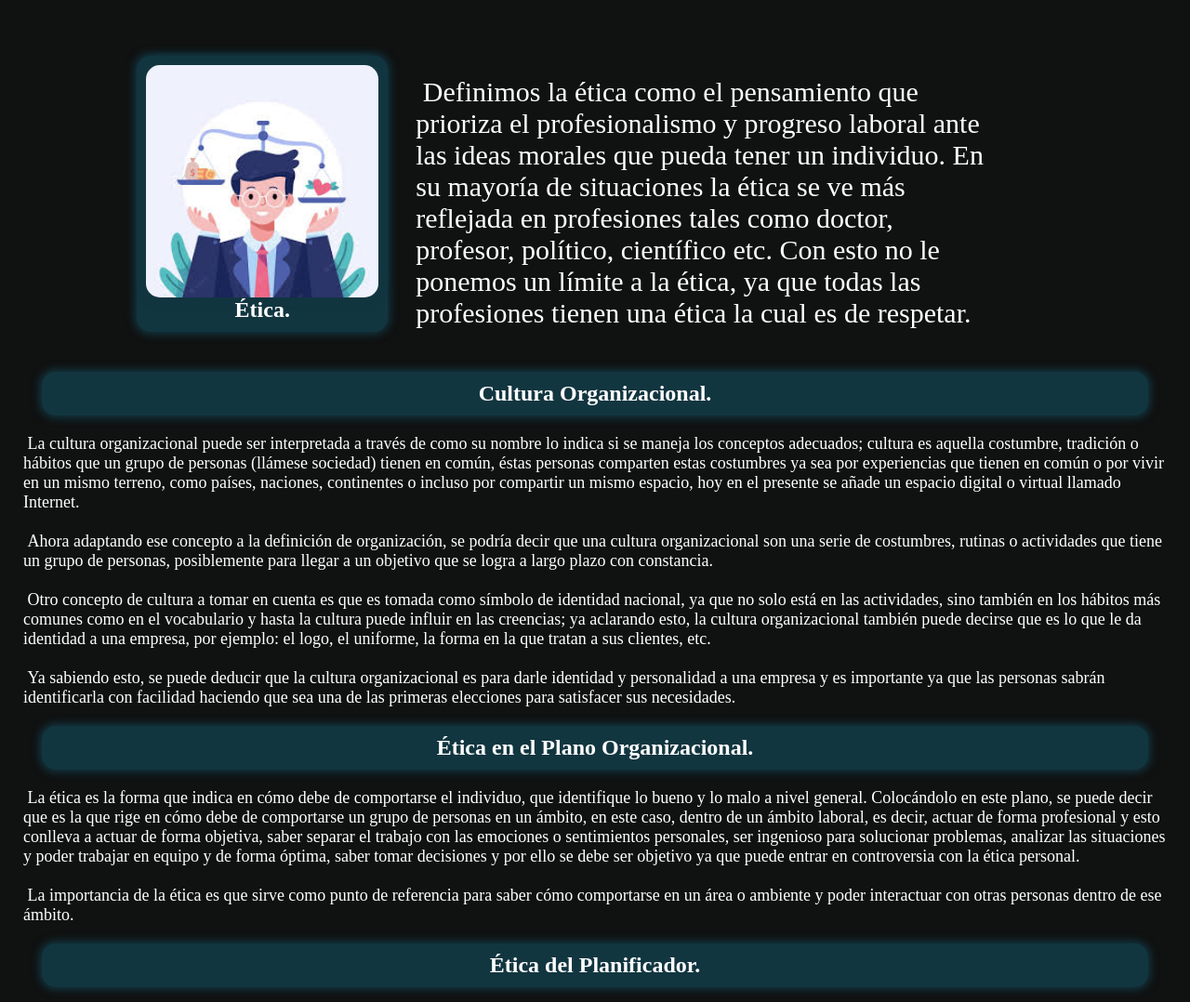
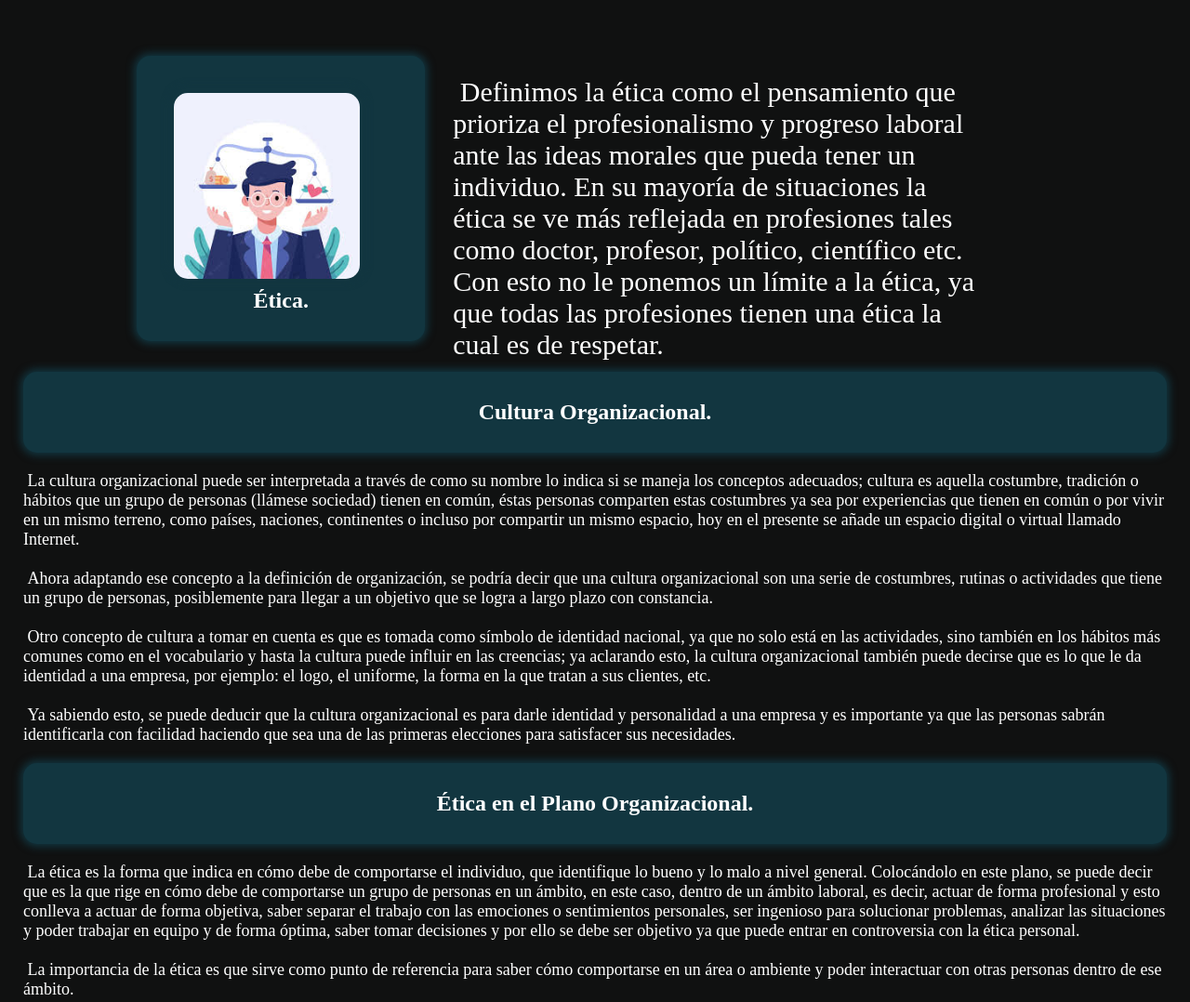
Before and after one commit to Turics/Prueba, a plain HTML site: page curso de 5 proyectos. (6 horas)/etica.html in a window 1280 px wide. Shown: the top 1078 px of the page at 93% size. Drawn offline with Linux system fonts and the light colour scheme.

Commit message:
Update Estilos.css

```diff
--- a/curso de 5 proyectos. (6 horas)/Estilos.css
+++ b/curso de 5 proyectos. (6 horas)/Estilos.css
@@ -14,8 +14,7 @@ main h2 {
   border-radius: 15px;
   background: #123640;
   box-shadow: 0px 0px 8px 3px #123640;
-  margin: 20px;
-  padding: 10px;
+  padding: 30px;
 }
 
 main .content img {
@@ -38,32 +37,22 @@ main .content_dos img {
 }
 
 @media (min-width: 981px) {
-
   main {
     margin: 0 25px;
 
   }
-
   main .content {
     margin: 0 auto;
     height: 350px;
     width: 85%;
   }
-
   main .content .texto {
     font-size: 30px;
     padding-top: 5%;
   }
-
   main p{
     font-size: 18px;
   }
-
-  main .content img {
-    width: 250px;
-    margin: 0 auto;
-  }
-
   #unico {
     float: left;
     margin: 30px;
@@ -102,7 +91,6 @@ main .content_dos img {
     width: 550px;
     height: 350px;
   }
-
   #unico {
     float: left;
     margin: 30px;
```
